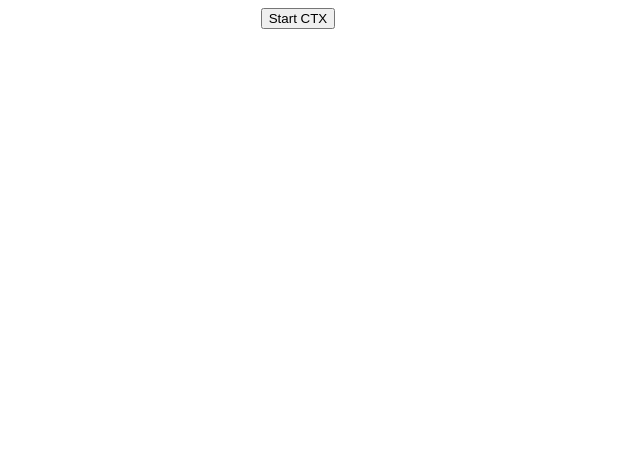
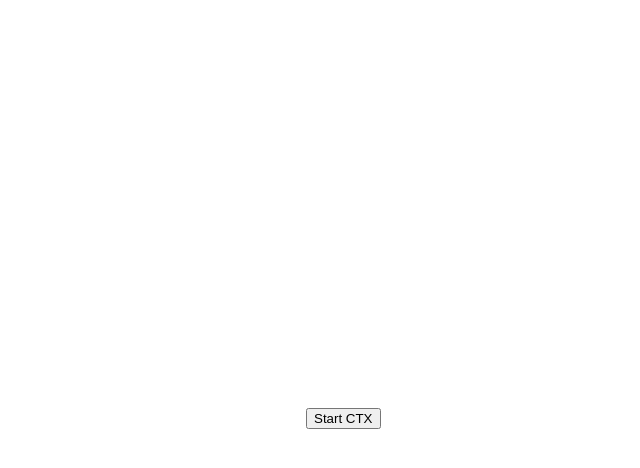
Before and after one commit to eYuM-coder/MIDI-Synthesizer, a plain HTML site: page index.html in a window 1280 px wide. Shown: the whole page, without its empty margins (342-982 px from the left). Drawn offline with Linux system fonts and the light colour scheme.

Commit message:
style update

```diff
--- a/style.css
+++ b/style.css
@@ -2,5 +2,7 @@ body {
     display: flex;
     flex-wrap: wrap;
     flex-direction: column;
-    align-items: center;
+    position: absolute;
+    top: 50%;
+    left: 50%;
 }
```
